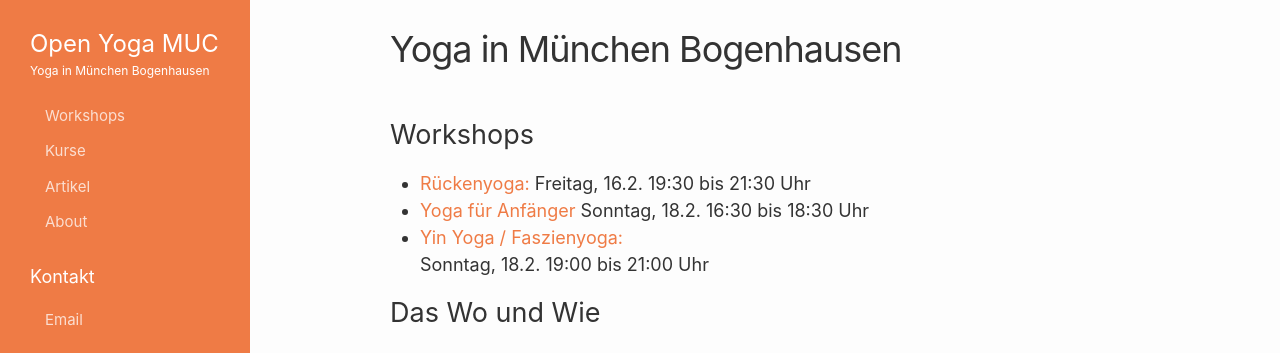
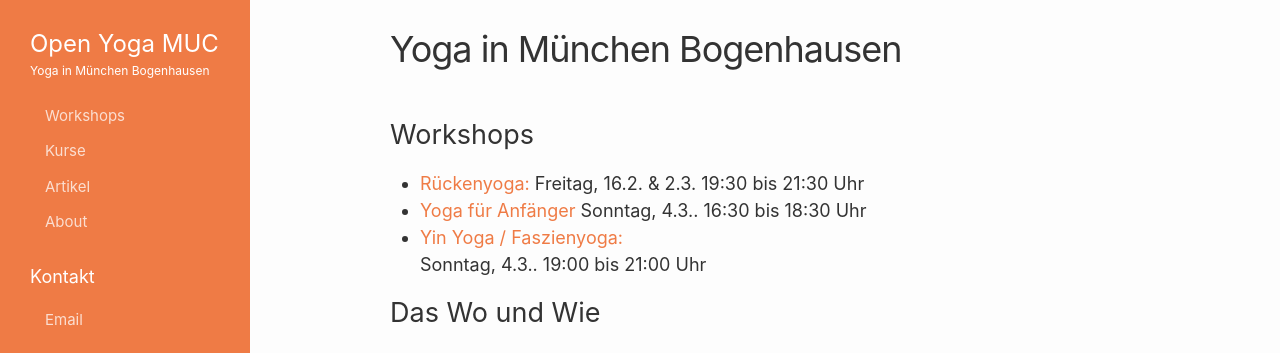
Before and after one commit to openyoga/openyoga.github.io, a Jekyll site: the page built from index.md, in a window 1280 px wide and 1097 px high. Shown: the top 353 px of the window. Built offline with Jekyll 4.4.1, drawn with Linux system fonts in a browser that asks for light colours.

```diff
--- a/index.md
+++ b/index.md
@@ -5,9 +5,9 @@ sidebar-title: Startseite
 ---
 
 ## Workshops
-- [Rückenyoga:][6] Freitag, 16.2. 19:30 bis 21:30 Uhr
-- [Yoga für Anfänger][5]  Sonntag, 18.2. 16:30 bis 18:30 Uhr
-- [Yin Yoga / Faszienyoga:][7] <br/> Sonntag, 18.2. 19:00 bis 21:00 Uhr
+- [Rückenyoga:][6] Freitag, 16.2. & 2.3. 19:30 bis 21:30 Uhr
+- [Yoga für Anfänger][5]  Sonntag, 4.3.. 16:30 bis 18:30 Uhr
+- [Yin Yoga / Faszienyoga:][7] <br/> Sonntag, 4.3.. 19:00 bis 21:00 Uhr
 
 
 
```
Also changed, not shown: workshops.md (+3 -3 lines).
